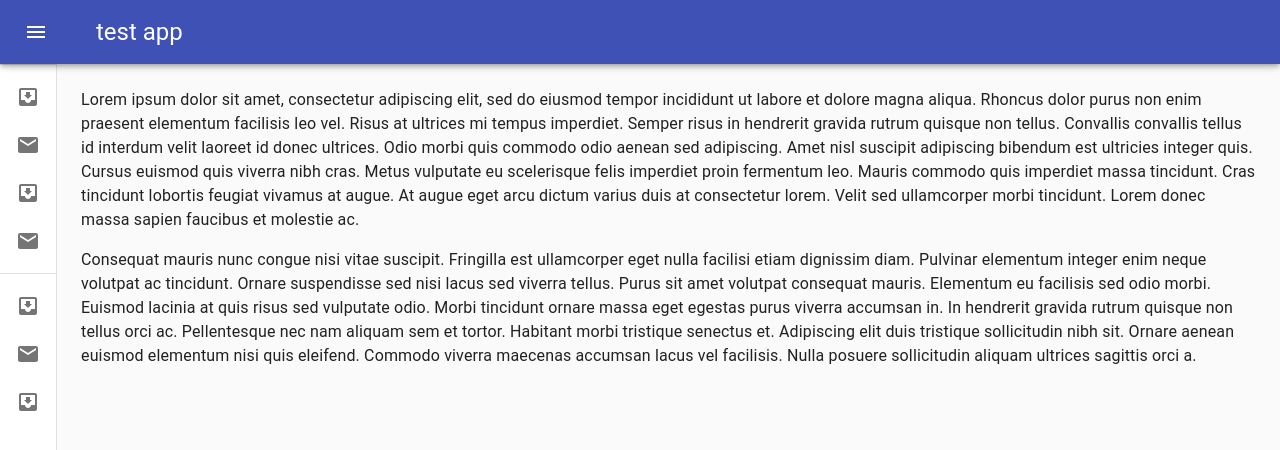
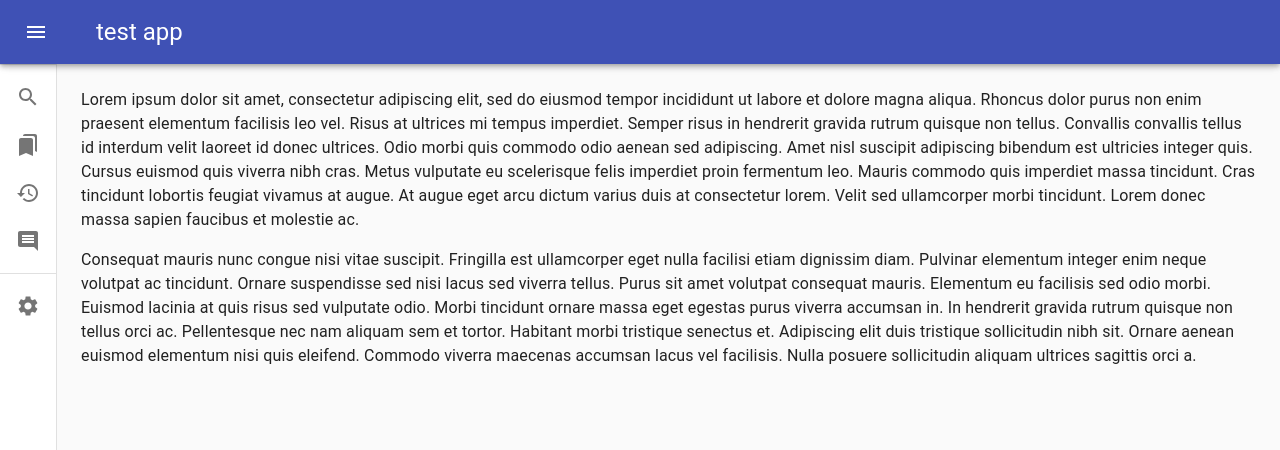
Before and after one commit to ochi-tama/react-test, a React (Create React App) app: page / in a window 1280 px wide. Shown: the top 450 px of the page. Built offline with nearby package versions, Linux system fonts and the light colour scheme.

Commit message:
サイドバーの項目を変更

```diff
--- a/src/pages/Search/Search.tsx
+++ b/src/pages/Search/Search.tsx
@@ -1,18 +1,10 @@
 /* eslint-disable no-console */
-/* eslint-disable @typescript-eslint/no-unused-vars */
 import React from 'react'
-import clsx from 'clsx'
-import {
-  createStyles,
-  makeStyles,
-  useTheme,
-  Theme
-} from '@material-ui/core/styles'
+import { useTheme } from '@material-ui/core/styles'
 import Drawer from '@material-ui/core/Drawer'
 import AppBar from '@material-ui/core/AppBar'
 import Toolbar from '@material-ui/core/Toolbar'
 import List from '@material-ui/core/List'
-import CssBaseline from '@material-ui/core/CssBaseline'
 import Typography from '@material-ui/core/Typography'
 import Divider from '@material-ui/core/Divider'
 import IconButton from '@material-ui/core/IconButton'
@@ -22,8 +14,11 @@ import ChevronRightIcon from '@material-ui/icons/ChevronRight'
 import ListItem from '@material-ui/core/ListItem'
 import ListItemIcon from '@material-ui/core/ListItemIcon'
 import ListItemText from '@material-ui/core/ListItemText'
-import InboxIcon from '@material-ui/icons/MoveToInbox'
-import MailIcon from '@material-ui/icons/Mail'
+import SearchIcon from '@material-ui/icons/Search'
+import HistoryIcon from '@material-ui/icons/History'
+import BookmarksIcon from '@material-ui/icons/Bookmarks'
+import CommentIcon from '@material-ui/icons/Comment'
+import SettingsIcon from '@material-ui/icons/Settings'
 import styled from 'styled-components'
 
 export default function MiniDrawer(): JSX.Element {
@@ -64,25 +59,39 @@ export default function MiniDrawer(): JSX.Element {
         </CloseMenuIcon>
         <Divider />
         <List>
-          {['Inbox', 'Starred', 'Send email', 'Drafts'].map((text, index) => (
-            <ListItem button key={text}>
+          <ListItem button>
             <ListItemIcon>
-                {index % 2 === 0 ? <InboxIcon /> : <MailIcon />}
+              <SearchIcon />
             </ListItemIcon>
-              <ListItemText primary={text} />
+            <ListItemText primary={'検索'} />
           </ListItem>
-          ))}
+          <ListItem button>
+            <ListItemIcon>
+              <BookmarksIcon />
+            </ListItemIcon>
+            <ListItemText primary={'ブックマーク'} />
+          </ListItem>
+          <ListItem button>
+            <ListItemIcon>
+              <HistoryIcon />
+            </ListItemIcon>
+            <ListItemText primary={'履歴'} />
+          </ListItem>
+          <ListItem button>
+            <ListItemIcon>
+              <CommentIcon />
+            </ListItemIcon>
+            <ListItemText primary={'コメント'} />
+          </ListItem>
         </List>
         <Divider />
         <List>
-          {['All mail', 'Trash', 'Spam'].map((text, index) => (
-            <ListItem button key={text}>
+          <ListItem button>
             <ListItemIcon>
-                {index % 2 === 0 ? <InboxIcon /> : <MailIcon />}
+              <SettingsIcon />
             </ListItemIcon>
-              <ListItemText primary={text} />
+            <ListItemText primary={'設定'} />
           </ListItem>
-          ))}
         </List>
       </SideDrawer>
       <MainContent>
@@ -127,7 +136,7 @@ const SpacerDiv = styled.div`
   offset: ${(props) => props.theme.mixins.toolbar};
 `
 
-const SideDrawer = styled(({ open, ...rest }) => (
+const SideDrawer = styled(({ ...rest }) => (
   // classes paper を上書きする
   <Drawer variant="permanent" {...rest} classes={{ paper: 'drawer-paper' }} />
 ))`
@@ -193,7 +202,7 @@ const FixedAppBar = styled(AppBar)<{ open?: boolean }>`
   `}
 `
 
-const StyledIconButton = styled(({ open: boolean, ...rest }) => (
+const StyledIconButton = styled(({ ...rest }) => (
   <IconButton color="inherit" aria-label="open drawer" edge="start" {...rest} />
 ))`
   margin-right: 36px;
```
Lines whose indentation alone changed are shown as unchanged.
